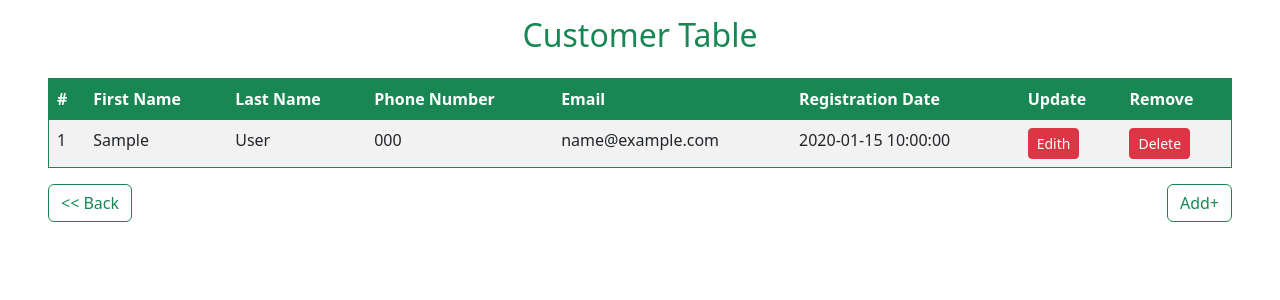
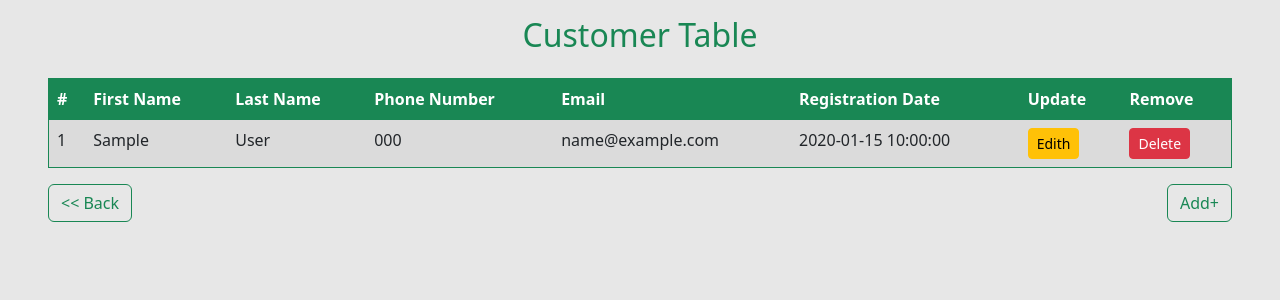
Before and after one commit to chinedugabriel/Form-Registration_php, a PHP site: page /php_projects/view_list.php in a window 1280 px wide. Shown: the top 300 px of the page. Run offline with PHP 8.4, Linux system fonts and the light colour scheme; tables that the repository leaves empty or names only in its code hold one stand-in row (values such as "Sample post").

Commit message:
changed the buttons to links that sends the id to the delefile_data file

```diff
--- a/reg.css
+++ b/reg.css
@@ -4,3 +4,7 @@
     background-size:contain;
     background-position: center;
 } */
+
+body{
+    background-color: rgb(231, 231, 231);
+}
--- a/view_list.php
+++ b/view_list.php
@@ -11,6 +11,7 @@
     }
 
     $sql = "SELECT * FROM visitors";
+    // $sql = "SELECT * FROM visitors WHERE id = 9";
     $result = mysqli_query($conn, $sql);
 
 
@@ -37,10 +38,10 @@
     <meta charset="UTF-8">
     <meta name="viewport" content="width=device-width, initial-scale=1.0">
     <link rel="stylesheet" href="bootstrap/css/bootstrap.css">
-    <link rel="stylesheet" href="style.css">
+    <link rel="stylesheet" href="reg.css">
     <title>View list</title>
 </head>
-<body>
+<body >
     <section>
         <div class="container-fluid px-5">
             <div class="row">
@@ -54,6 +55,7 @@
                     </div>
                     <div class="row">
                         <div class="col-md-12">
+                            <!-- <form action="delete_data.php" method="get"> -->
                                 <table class="table table-striped border border-success">
                                     <thead class="text-white bg-success">
                                         <th>#</th>
@@ -106,10 +108,10 @@
                                                         .$row['reg_date'].
                                                     "</td>
                                                     <td>
-                                                    <button type='submit' name=".$row['id']." class='btn btn-sm btn-danger' onclick='<php echo removeItem(".$row['id'].") ?>'>Edith</button>
+                                                        <a href='delete_data.php?id=".$row["id"]."' class='btn btn-sm btn-warning'>Edith</a>
                                                     </td>
                                                     <td>
-                                                    <button type='submit' name=".$row['id']." class='btn btn-sm btn-danger' onclick='<php echo removeItem(".$row['id'].") ?>'>Delete</button>
+                                                        <a href='delete_data.php?id=".$row["id"]."' class='btn btn-sm btn-danger'>Delete</a>
                                                     </td>
                                                 </tr>";
                                             }
@@ -120,6 +122,7 @@
                                         ?>
                                     </tbody>
                                 </table>
+                            <!-- </form> -->
                         </div>
                     </div>
                 </div>
```
Also changed, not shown: delete_data.php (+34 -0 lines). Lines whose indentation alone changed are shown as unchanged.
